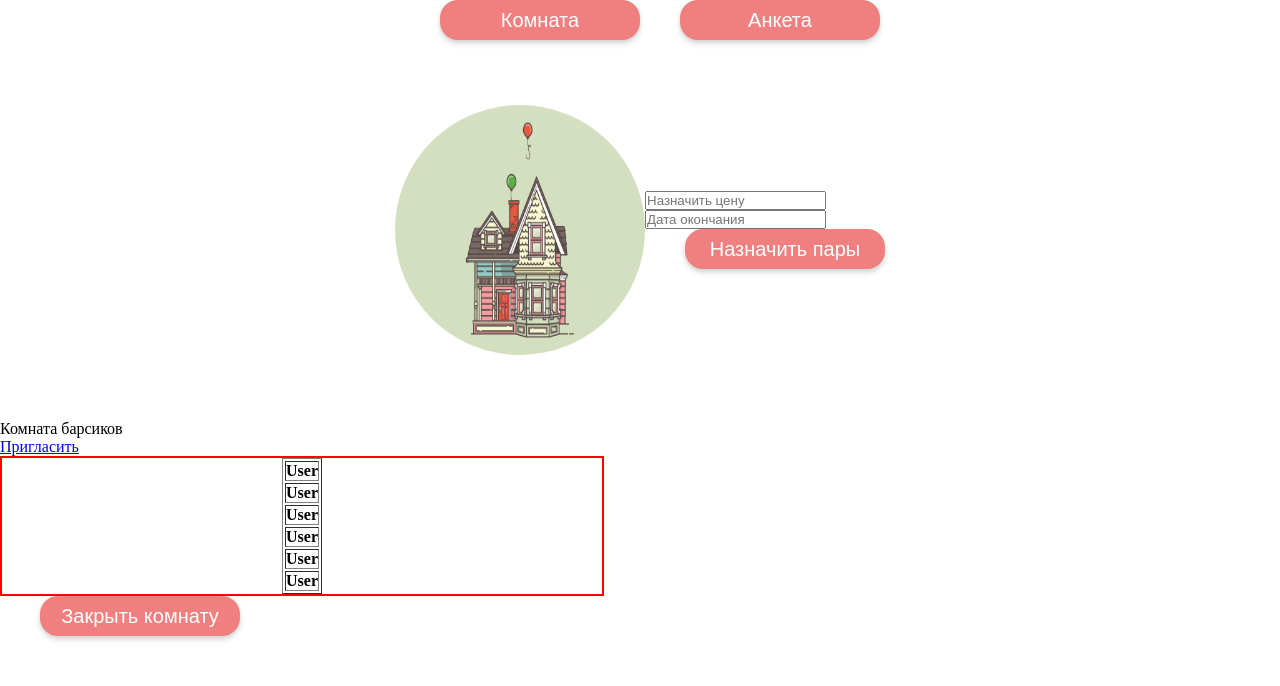
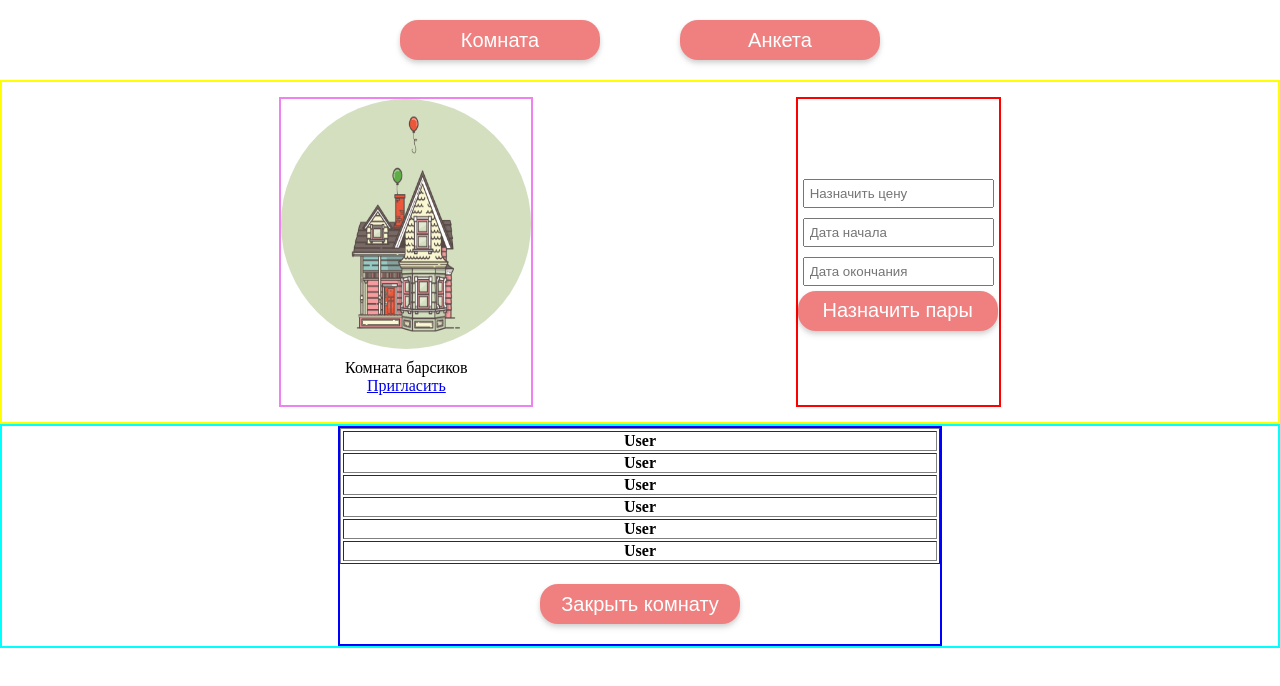
Before and after one commit to MaryAgronom/secretsanta, a React (Create React App) app in the folder frontend/: page /adminroom in a window 1280 px wide. Shown: the top 686 px of the page. Built offline with nearby package versions, Linux system fonts and the light colour scheme; no server answers.

Commit message:
admin page frontend

```diff
--- a/frontend/src/components/Adminroom/Adminroom.css
+++ b/frontend/src/components/Adminroom/Adminroom.css
@@ -2,10 +2,29 @@
   display: flex;
   justify-content: center;
   align-items: center;
+  margin: 10px;
+  padding: 10px;
 }
-
+.fullContainer {
+  display: flex;
+  flex-direction: column;
+  /* justify-content: center; */
+}
+.btns-top-admin {
+  margin-left: 40px;
+  margin-right: 40px;
+  background-color: lightcoral;
+  color: white;
+  box-shadow: 0 4px 6px rgba(0, 0, 0, 0.1), 0 2px 4px rgba(0, 0, 0, 0.1);
+  transition: all 0.3s ease-in-out;
+  height: 40px;
+  width: 200px;
+  font-size: 20px;
+  border: none;
+  border-radius: 18px;
+}
 .btns-admin {
-  margin-left: 40px;
+  /* margin-left: 40px; */
   background-color: lightcoral;
   color: white;
   box-shadow: 0 4px 6px rgba(0, 0, 0, 0.1), 0 2px 4px rgba(0, 0, 0, 0.1);
@@ -23,19 +42,72 @@
 }
 
 .content-admin {
+  border: 2px solid yellow;
   display: flex;
-  justify-content: center;
+  justify-content: space-evenly;
+  flex-wrap: wrap;
   padding: 15px;
-  margin-left: 30%;
+  /* margin-left: 30%;
   margin-right: 30%;
   margin-top: 50px;
-  margin-bottom: 50px;
+  margin-bottom: 50px; */
 }
 
 .userlist {
   display: flex;
+  flex-direction: column;
+  /* justify-content: center; */
+  /* align-items: center; */
+  width: 600px;
+  border: 2px solid blue;
+}
+
+.btns-other {
+  display: flex;
+  flex-direction: column;
   justify-content: center;
+  border: 2px solid red
+}
+
+.img-container {
+  display: flex;
+  flex-direction: column;
+  flex-wrap: wrap;
+  border: 2px solid violet;
+  width:fit-content;
+  height: fit-content;
+}
+
+#forpadding {
+  padding: 5px;
+  margin: 5px;
+}
+
+.img-house {
+  box-sizing:border-box;
+  /* object-fit: contain; */
+}
+
+.textUnderImg {
+  /* border: 2px solid saddlebrown; */
+  display: flex;
+  flex-direction: column;
+  /* justify-content: center; */
   align-items: center;
-  width: 600px;
-  border: 2px solid red;
+  padding: 5px;
+  margin: 5px;
+  max-width:fit-content;
 }
+
+.userList-container {
+  border: 2px solid aqua;
+  display: flex;
+  justify-content: center;
+}
+
+.btn-close {
+  display: flex;
+  justify-content: center;
+  padding: 10px;
+  margin: 10px;
+}
--- a/frontend/src/components/Adminroom/Adminroom.jsx
+++ b/frontend/src/components/Adminroom/Adminroom.jsx
@@ -4,26 +4,33 @@ import "./Adminroom.css";
 
 const Adminroom = () => {
   return (
-    <div>
+    <div className="fullContainer">
       <div className="container-top">
-        <button className="btns-admin">Комната</button>
-        <button className="btns-admin">Анкета</button>
+        <button className="btns-top-admin">Комната</button>
+        <button className="btns-top-admin">Анкета</button>
       </div>
 
       <div className="content-admin">
         <div className="img-container">
           <img src={roomimg} alt="" className="img-house" />
+          <div className="textUnderImg">
+          <p>Комната барсиков</p>
+          <a href="URL">Пригласить</a>
+          </div>
+          </div>
           <div className="btns-other">
-            <input type="text" placeholder="Назначить цену" />
-            <input type="text" placeholder="Дата окончания" />
+            <input id='forpadding' type="text" placeholder="Назначить цену" />
+            <input id='forpadding' type="text" placeholder="Дата начала" />
+            <input id='forpadding' type="text" placeholder="Дата окончания" />
             <button className="btns-admin">Назначить пары</button>
-          </div>
+
         </div>
       </div>
       <div>
-        <p>Комната барсиков</p>
-        <a href="URL">Пригласить</a>
+
+
       </div>
+      <div className="userList-container" >
       <div className="userlist">
         <table border="1">
           <tr>
@@ -45,8 +52,11 @@ const Adminroom = () => {
             <th>User</th>
           </tr>
         </table>
+        <div className="btn-close " >
+        <button className="btns-admin">Закрыть комнату</button>
+        </div>
       </div>
-      <button className="btns-admin">Закрыть комнату</button>
+      </div>
     </div>
   );
 };
```
Also changed, not shown: 1 other file (tests, documents, lock files or other folders).
